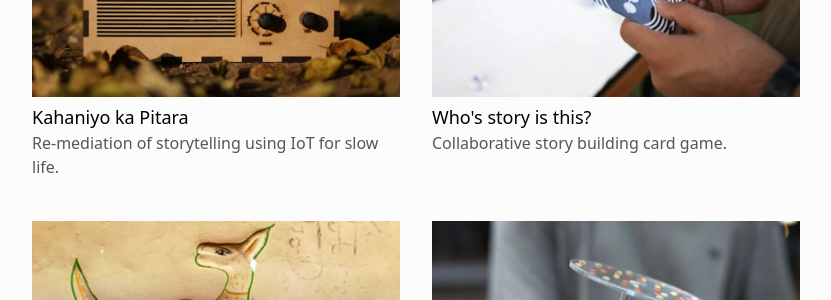
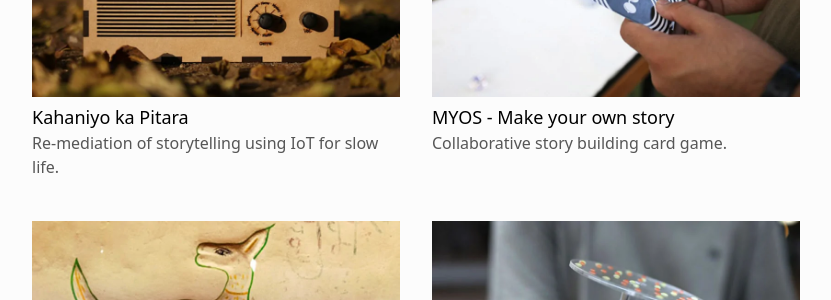
Before and after one commit to bunbutterjam/bunbutterjam.github.io, a Jekyll site: the page built from index.html, in a window 1280 px wide. Shown: the part 515-815 px from the top of the page, without its empty margins (224-1055 px from the left). Built offline with Jekyll 4.4.1, drawn with Linux system fonts in a browser that asks for light colours.

Commit message:
moys update

```diff
--- a/_projects/whos-story-is-this.html
+++ b/_projects/whos-story-is-this.html
@@ -1,6 +1,6 @@
 ---
 layout: project
-title: Who's story is this?
+title: MYOS - Make your own story
 image: /assets/projects/thumbnail/webp/myos_thumbnail.webp.webp
 description: Collaborative story building card game.
 order: 4
@@ -39,7 +39,7 @@ tags: [gamedesign, storytelling, cardgame]
 
     <br><br>
 
-    If anyone is interested in using the game for educational or research purpose, please <a href="mailto:samaiya.swapnesh@gmail.com"><i>write to me</i></a>, I'll be happy to provide the open design files for print and play (PnP) version which you can modify and use for your own different contexts. The content of the game can be changed according to what themes/subjects you want to explore, or just let the players create their own content, shuffle it and play for a fun story building session for 45-60mins, works perfectly well as a ice breaker also. <br><br>
+    If anyone is interested in using the game for educational or research purpose, please <a href="mailto:samaiya.swapnesh@gmail.com"><i>write to me</i></a>, I'll be happy to provide design files for print and play (PnP) version which you can modify and use in different contexts. The content of the game can be changed according to what themes/subjects you want to explore, or also can just let the players create their own content, shuffle it and play for a fun story building session for 45-60mins, works well as a ice breaker also. <br><br>
 
 
     <p>
```
Also changed, not shown: other parts of _projects/whos-story-is-this.html (+1 -1 lines).
